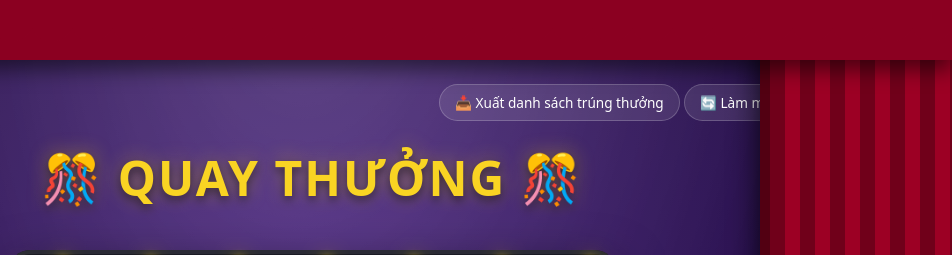
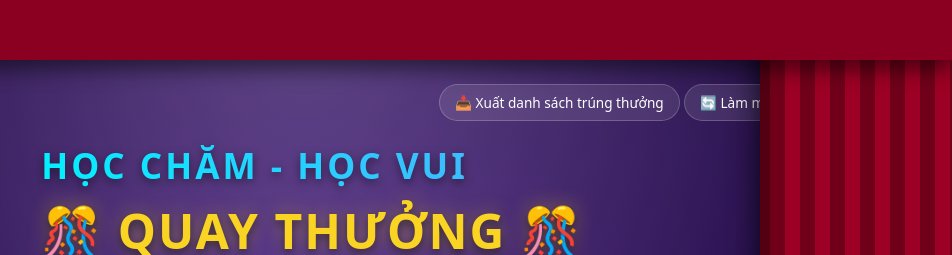
Before and after one commit to pctppsptutor-lab/quaythuong, a website: page public/index.html in a window 1280 px wide. Shown: the top 255 px of the page, 328-1280 px from the left. Drawn offline with Linux system fonts and the light colour scheme.

Commit message:
feat: add beautiful program title HOC CHAM - HOC VUI

```diff
--- a/public/index.html
+++ b/public/index.html
@@ -25,6 +25,7 @@
         </div>
 
         <div class="header">
+            <h2 class="program-title">HỌC CHĂM - HỌC VUI</h2>
             <h1>🎊 QUAY THƯỞNG 🎊</h1>
         </div>
 
--- a/public/style.css
+++ b/public/style.css
@@ -116,6 +116,24 @@ body::before {
     transition: all 0.2s;
 }
 .btn-sm:hover { background: rgba(255,255,255,0.2); }
+
+.program-title {
+    font-size: 2.2rem;
+    font-weight: 900;
+    text-transform: uppercase;
+    letter-spacing: 3px;
+    margin-bottom: 5px;
+    background: linear-gradient(45deg, #00f2fe 0%, #4facfe 100%);
+    -webkit-background-clip: text;
+    -webkit-text-fill-color: transparent;
+    filter: drop-shadow(0 3px 5px rgba(0,0,0,0.5));
+    animation: titleFloat 3s ease-in-out infinite;
+}
+
+@keyframes titleFloat {
+    0%, 100% { transform: translateY(0); }
+    50% { transform: translateY(-5px); }
+}
 
 .header h1 {
     font-size: 3rem;
@@ -410,6 +428,7 @@ body::before {
 
     .header-top { flex-direction: column; gap: 15px; margin-bottom: 30px; }
 
+    .program-title { font-size: 1.5rem; }
     .header h1 { font-size: 2rem; margin-bottom: 30px; }
 
     .machine-container { padding: 20px 15px; border-radius: 12px; }
```
